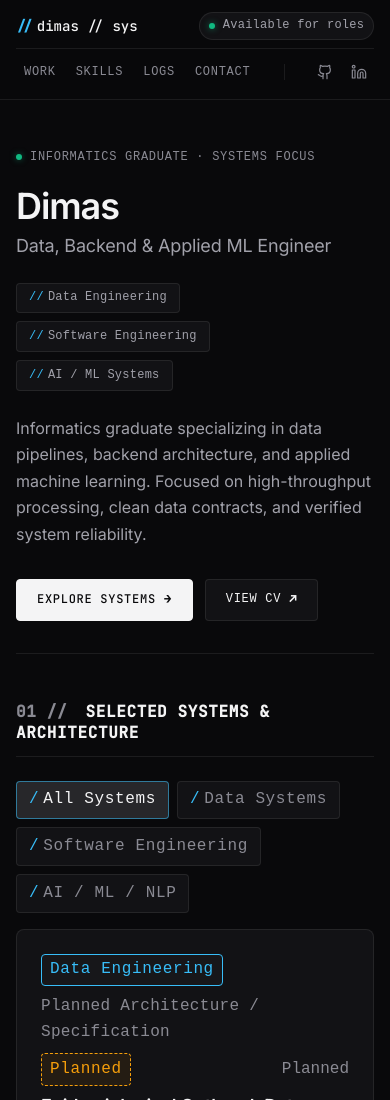
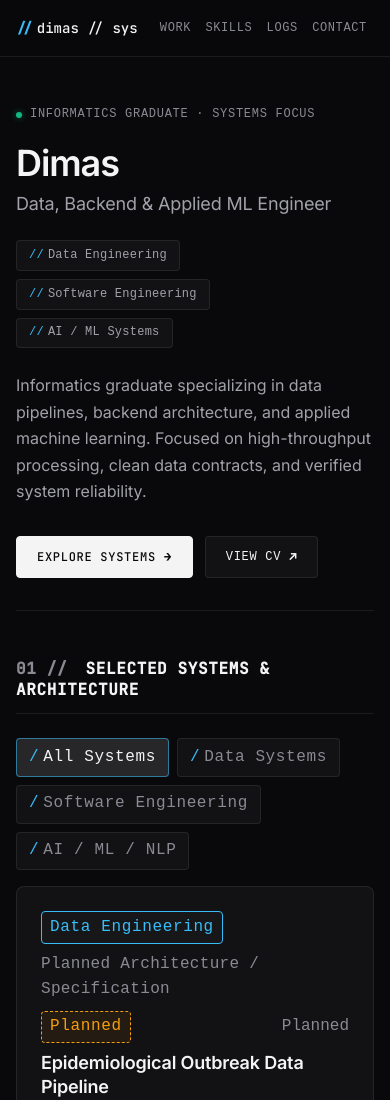
Before and after one commit to DimasBaskara666/portofolio, an Astro site: page / in a window 390 px wide. Shown: the top 1100 px of the page. Built offline with nearby package versions, Linux system fonts and the light colour scheme; Astro itself is replaced by a stand-in of ours; a web font is replaced by a local one.

Commit message:
feat: compact mobile header into single row under 64px

```diff
--- a/src/components/SiteHeader.astro
+++ b/src/components/SiteHeader.astro
@@ -283,31 +283,48 @@ const hasSocialLinks = showGithub || showLinkedin;
     height: 1rem;
   }
 
-  @media (max-width: 600px) {
+  @media (max-width: 640px) {
     .header-inner {
-      min-height: auto;
-      padding-top: var(--space-3);
-      padding-bottom: var(--space-3);
+      min-height: 3.5rem;
+      padding-top: var(--space-2);
+      padding-bottom: var(--space-2);
       gap: var(--space-2);
+      flex-wrap: nowrap;
     }
 
     .header-left {
-      width: 100%;
-      justify-content: space-between;
+      flex-shrink: 0;
+    }
+
+    .status-pill {
+      display: none;
+    }
+
+    .header-divider,
+    .social-links {
+      display: none;
     }
 
     .header-nav {
-      width: 100%;
-      justify-content: space-between;
-      border-top: 1px solid var(--border-subtle);
-      padding-top: var(--space-2);
-      flex-wrap: wrap;
-      gap: var(--space-2);
+      gap: 0;
     }
 
     .nav-links {
-      flex-wrap: wrap;
-      gap: var(--space-1);
+      gap: 0;
+    }
+
+    .nav-link {
+      padding: var(--space-1) 0.25rem;
+      font-size: 0.7rem;
+      letter-spacing: 0.04em;
+    }
+  }
+
+  @media (min-width: 375px) and (max-width: 640px) {
+    .nav-link {
+      padding: var(--space-1) 0.45rem;
+      font-size: var(--text-xs);
+      letter-spacing: 0.05em;
     }
   }
 </style>
```
